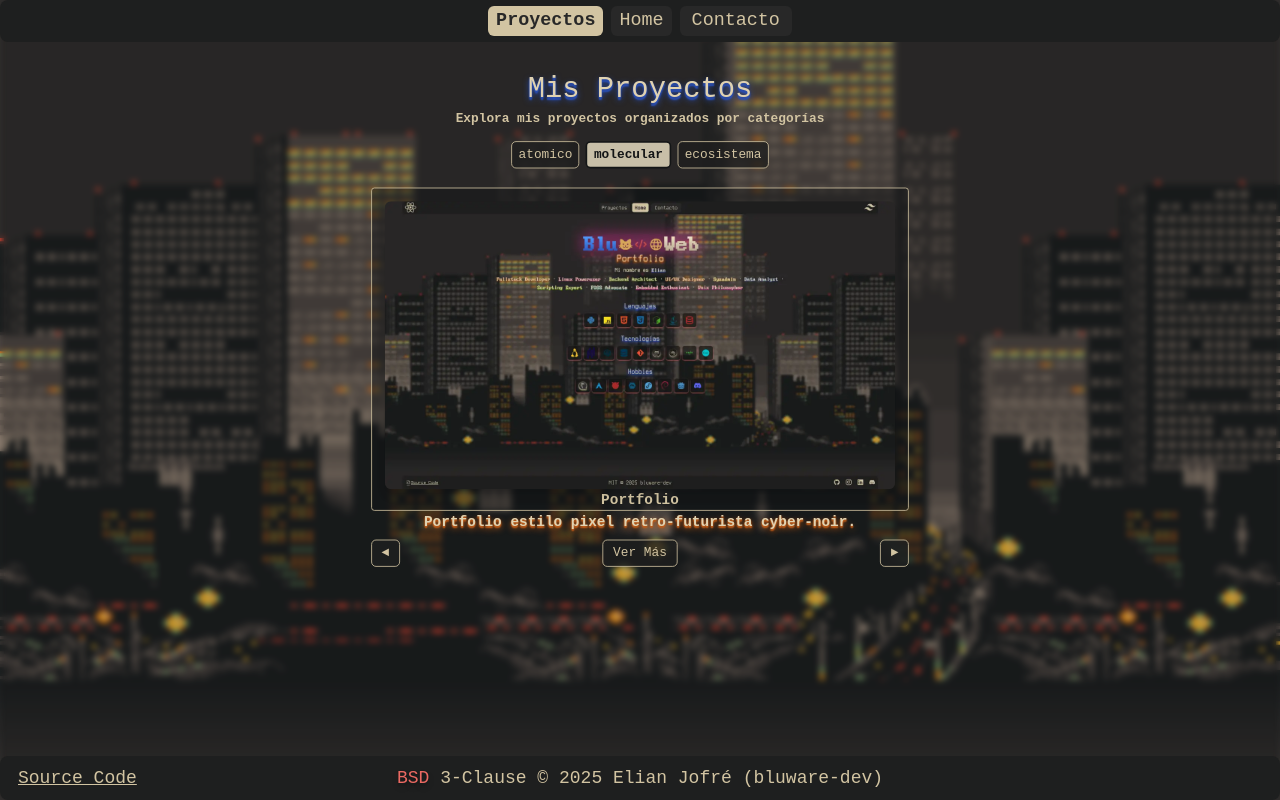
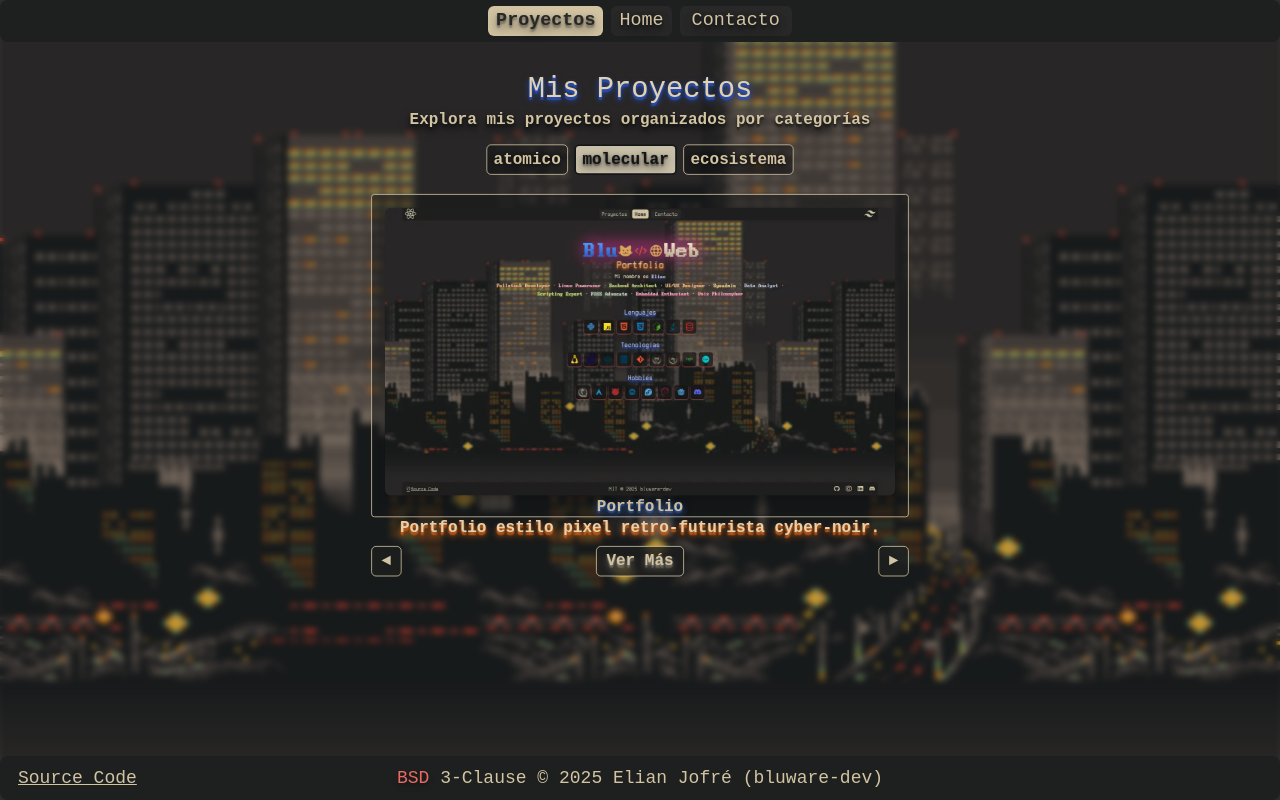
Before and after one commit to bluware-dev/portfolio, a React (Vite) app: page /projects in a window 1280 px wide. Built offline with nearby package versions, Linux system fonts and the light colour scheme; a web font is replaced by a local one.

Commit message:
refactor(ui): update button styles and font resizing

```diff
--- a/src/components/atoms/Button.jsx
+++ b/src/components/atoms/Button.jsx
@@ -23,7 +23,7 @@ export default function Button({
 			onClick={onClick}
 			disabled={disabled}
 			type={type}
-			className={`rounded-md text-center transition ${className}`}
+			className={`rounded-md text-center cursor-pointer transition ${className}`}
 		>
 			{children}
 		</button>
--- a/src/components/molecules/ProjectCard.jsx
+++ b/src/components/molecules/ProjectCard.jsx
@@ -29,12 +29,12 @@ export default function ProjectCard({ project }) {
 						fallback="nf-dev-react text-accent-red-dark text-8xl font-normal flex pt-10 flex scale-200 origin-top items-center justify-center"
 					/>
 				) : (
-					<div className="flex h-full items-center justify-center bg-gray-200">
+					<div className="bg-dg-0/50 flex h-full items-center justify-center rounded-lg text-4xl">
 						No Image
 					</div>
 				)}
 			</div>
-			<h3 className="text-center text-lg font-semibold">
+			<h3 className="text-shadow-xl text-shadow-accent-blue-bold/50 text-center text-xl font-semibold">
 				{project.title}
 			</h3>
 		</div>
--- a/src/components/molecules/ProjectNav.jsx
+++ b/src/components/molecules/ProjectNav.jsx
@@ -24,10 +24,10 @@ export default function ProjectNav({
 				<Button
 					key={key}
 					onClick={() => onCategoryChange(key)}
-					className={`rounded px-2 py-0.75 ${
+					className={`text-shadow-dg-0/40 text-shadow-xl rounded hover:scale-102 px-2 py-0.75 text-xl font-semibold ${
 						key === activeCat
-							? 'bg-lg-3/80 text-dg-0 border-2 font-semibold'
-							: 'bg-dg-1/80 hover:bg-dg-0/80 border'
+							? 'bg-lg-3/80 hover:bg-lg-3/100 text-dg-0 border-2 font-semibold'
+							: 'bg-dg-0/50 hover:bg-dg-0/95 hover:text-shadow-lg-3/25 border'
 					}`}
 				>
 					{key}
--- a/src/components/organisms/Navbar.jsx
+++ b/src/components/organisms/Navbar.jsx
@@ -32,7 +32,7 @@ export default function Navbar({
 	);
 
 	const btnBase =
-		'border-dg-1 px-1 py-[1px] text-[1rem] duration-[100ms] ease-in hover:scale-105 hover:font-extrabold active:scale-100 sm:scale-100 sm:text-[1.15rem]';
+		'border-dg-1 px-1 py-[1px] text-[1rem] text-shadow-dg-0/30 text-shadow-xl duration-[100ms] ease-in hover:scale-105 hover:font-extrabold active:scale-100 sm:scale-100 sm:text-[1.15rem]';
 
 	const navItems = useMemo(
 		() => [
--- a/src/components/organisms/ProjectShowcase.jsx
+++ b/src/components/organisms/ProjectShowcase.jsx
@@ -7,11 +7,10 @@ import ProjectCard from '@/components/molecules/ProjectCard';
 
 const BUTTON_BASE =
 	'rounded border px-3 py-1 bg-dg-1/80 hover:bg-dg-0/80 ' +
-	'hover:font-semibold active:bg-lg-3 active:text-dg-1 ' +
 	'focus:outline-none focus:ring-2 focus:ring-accent-blue ' +
-	'transition-colors duration-200 select-none';
+	'transition-colors duration-200 select-none text-xl';
 
-const BUTTON_VERBOSE = `${BUTTON_BASE} transform-none duration-500`;
+const BUTTON_VERBOSE = `${BUTTON_BASE} transform-none text-shadow-xl font-semibold`;
 
 /**
  * ScrollIndicator
@@ -56,10 +55,12 @@ function ScrollIndicator({ children }) {
 				{children}
 			</div>
 
-			<div
-				className={`border-accent-blue-bold text-accent-blue bg-dg-0/85 group-hover:text-accent-orange group-hover:border-accent-orange-bold group-hover:text-shadow-accent-blue text-shadow-xl text-shadow-accent-orange-bold absolute -bottom-2 left-1/2 flex h-10 w-10 -translate-x-1/2 animate-bounce items-center justify-center rounded-full border-3 transition duration-250 ${showIndicator ? 'opacity-75' : 'opacity-0'} not-sm:scale-75 sm:scale-90`}
-			>
-				<span className="nf-md-chevron_double_down text-4xl" />
+			<div className="animate-pulse">
+				<div
+					className={`border-accent-blue-bold text-accent-blue bg-dg-0/85 group-hover:text-accent-orange group-hover:border-accent-orange-bold group-hover:text-shadow-accent-blue text-shadow-xl text-shadow-accent-orange-bold absolute -bottom-2 left-1/2 flex h-10 w-10 -translate-x-1/2 animate-bounce items-center justify-center rounded-full border-3 transition duration-300 ${showIndicator ? 'opacity-200' : 'opacity-0'} not-sm:scale-75 sm:scale-90`}
+				>
+					<span className="nf-md-chevron_double_down text-4xl" />
+				</div>
 			</div>
 		</div>
 	);
@@ -87,7 +88,9 @@ export default function ProjectShowcase({ items = [] }) {
 
 	if (!items.length || !items[index]) {
 		return (
-			<p className="text-center">Todavia no se cargaron proyectos...</p>
+			<p className="text-center text-xl font-semibold">
+				Todavia no se cargaron proyectos...
+			</p>
 		);
 	}
 
@@ -118,7 +121,7 @@ export default function ProjectShowcase({ items = [] }) {
 			</a>
 
 			{/* Descripcion */}
-			<div className="text-shadow-accent-orange-dark text-lg-2 text-center text-lg font-semibold text-shadow-lg not-sm:text-xl">
+			<div className="text-shadow-accent-orange-dark text-lg-2 text-center text-xl font-semibold text-shadow-lg">
 				{items[index].description}
 			</div>
 
@@ -126,18 +129,25 @@ export default function ProjectShowcase({ items = [] }) {
 			<div className="mt-2 flex justify-between select-none">
 				<Button
 					onClick={() => triggerIndex('prev')}
-					className={BUTTON_BASE}
+					className={BUTTON_BASE + ' active:bg-lg-3 active:text-dg-1'}
 				>
 					◄
 				</Button>
 
-				<Button onClick={triggerVerbose} className={BUTTON_VERBOSE}>
+				<Button
+					onClick={triggerVerbose}
+					className={`${BUTTON_VERBOSE} duration-200 ${
+						verbose
+							? 'bg-lg-3/80 hover:bg-lg-3/100 text-dg-0 text-shadow-dg-0/25 active:bg-dg-0 active:text-lg-3 border-2 font-semibold'
+							: 'bg-dg-0/50 hover:bg-dg-0/95 text-shadow-lg-3/25 active:bg-lg-3 active:text-dg-1 border'
+					}`}
+				>
 					{!verbose ? 'Ver Más' : 'Ver Menos'}
 				</Button>
 
 				<Button
 					onClick={() => triggerIndex('next')}
-					className={BUTTON_BASE}
+					className={BUTTON_BASE + ' active:bg-lg-3 active:text-dg-1'}
 				>
 					►
 				</Button>
--- a/src/pages/ContactPage.jsx
+++ b/src/pages/ContactPage.jsx
@@ -10,7 +10,8 @@ import { SOCIALS } from '@/data/socials';
 const ORDERS = [{ key: 'intro', value: true, delay: 150 }];
 const LINK_BASE =
 	'inline-flex items-center text-5xl md:text-6xl px-1 hover:scale-110 duration-150 ease-in-out';
-const BUTTON_BASE = 'h-fit not-sm:text-lg not-sm:px-2 not-sm:py-1 px-4 py-1.5';
+const BUTTON_BASE =
+	'h-fit not-sm:text-lg not-sm:px-2 not-sm:py-1 px-4 py-1.5 font-semibold';
 
 /**
  * createMailto
@@ -72,12 +73,12 @@ export default function ContactPage() {
 		<div
 			className={`transform transition duration-500 ${delivery['intro'] ? 'opacity-100' : 'opacity-0'}`}
 		>
-			<div className="bg-dg-1/80 container mx-auto max-w-2xl rounded border p-4 pb-1.5 not-sm:pb-3 drop-shadow-2xl">
+			<div className="bg-dg-1/80 container mx-auto max-w-2xl rounded border p-4 pb-1.5 drop-shadow-2xl not-sm:pb-3">
 				<header className="mb-2 text-center">
 					<h1 className="text-lg-2 text-shadow-accent-red-dark font-bigblueterm text-4xl text-shadow-lg">
 						Contacto
 					</h1>
-					<p className="text-lg-2 mt-1 font-semibold text-xl">
+					<p className="text-lg-2 text-shadow-xl text-shadow-dg-0/50 mt-1 text-xl font-semibold">
 						Enviame un email o contactame por mis redes sociales.
 					</p>
 				</header>
@@ -117,17 +118,17 @@ export default function ContactPage() {
 								className={LINK_BASE}
 							/>
 						</div>
-						<div className="flex gap-4 pt-2 not-sm:gap-2">
+						<div className="flex gap-4 pt-2 transition not-sm:gap-2">
 							<Button
 								type="button"
 								onClick={resetForm}
-								className={`${BUTTON_BASE} text-dg-2 bg-accent-red hover:bg-accent-red-bold`}
+								className={`${BUTTON_BASE} text-dg-2 bg-accent-red hover:bg-accent-red-bold hover:text-shadow-xl text-shadow-lg-3/75`}
 							>
 								Limpiar
 							</Button>
 							<Button
 								type="submit"
-								className={`${BUTTON_BASE} text-pearl bg-accent-blue-bold hover:bg-accent-blue-dark`}
+								className={`${BUTTON_BASE} text-pearl bg-accent-blue-bold hover:bg-accent-blue-dark hover:text-shadow-xl text-shadow-dg-0/75`}
 							>
 								Enviar
 							</Button>
--- a/src/pages/ProjectsPage.jsx
+++ b/src/pages/ProjectsPage.jsx
@@ -29,7 +29,7 @@ export default function ProjectsPage() {
 				<h1 className="text-lg-2 text-shadow-accent-blue-dark font-bigblueterm mb-1 text-4xl text-shadow-lg">
 					Mis Proyectos
 				</h1>
-				<p className="text-lg-1 font-semibold not-sm:text-xl">
+				<p className="text-lg-1 text-shadow-dg-0/50 text-shadow-xl text-xl font-semibold">
 					Explora mis proyectos organizados por categorías
 				</p>
 			</header>
```
